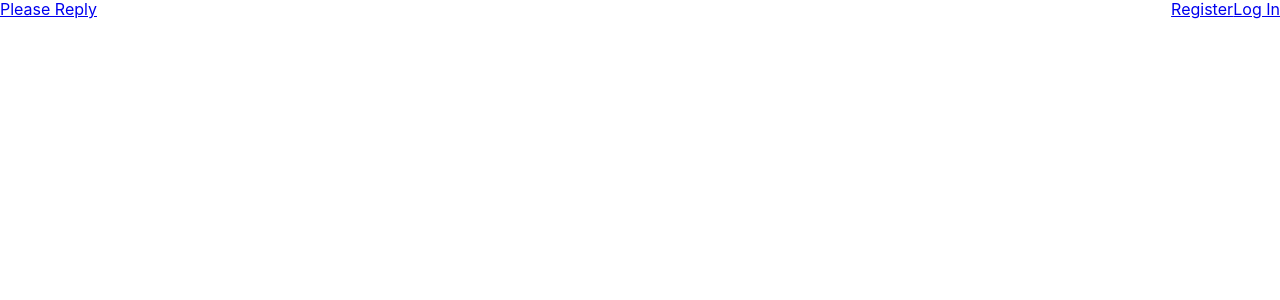
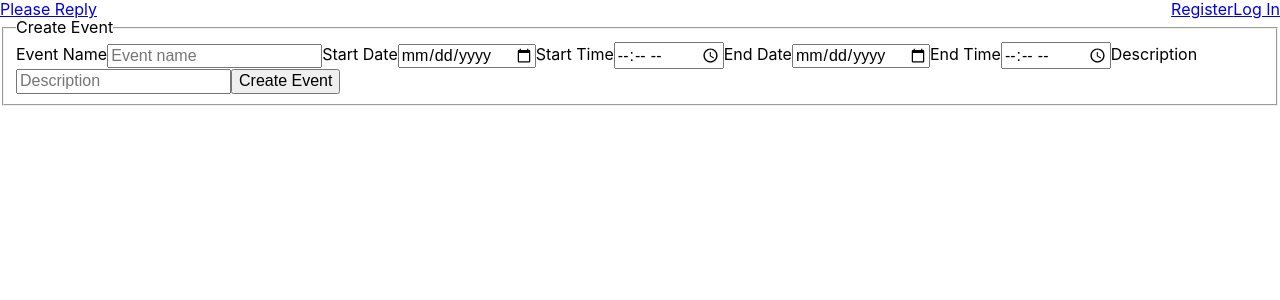
Before and after one commit to alvinwchou/please-reply, a React (Create React App) app: page /createevent in a window 1280 px wide. Shown: the top 300 px of the page. Built offline with nearby package versions, Linux system fonts and the light colour scheme; no server answers.

Commit message:
feat: :construction: crated CrateEvent component

```diff
--- a/src/App.js
+++ b/src/App.js
@@ -7,6 +7,7 @@ import { onAuthStateChanged, signOut, updateProfile } from 'firebase/auth';
 import { auth } from './firebase.js';
 import { useEffect, useState } from 'react';
 import './styles/styles.css'
+import CreateEvent from './pages/CreateEvent';
 
 
 function App() {
@@ -73,6 +74,7 @@ function App() {
         <Route path='/' element={<Home displayName={user.displayName} />} />
         <Route path='/register' element={<Register registerUser={registerUser}/>} />
         <Route path='/login' element={<LogIn />} />
+        <Route path='/createevent' element={<CreateEvent />} />
       </Routes>
 
     </div>
--- /dev/null
+++ b/src/pages/CreateEvent.js
@@ -0,0 +1,115 @@
+// CreateEvent.js
+
+import { useEffect, useState } from "react"
+
+function CreateEvent() {
+    const [createEventForm, setCreateEventForm] = useState({
+        eventName: '',
+        startDate: '',
+        startTime: '',
+        endDate: '',
+        endTime: '',
+        description: ''
+    })
+
+    const [currentDate, setCurrentDate] = useState('')
+
+    const handleChange = (e) => {
+        const itemName = e.target.name;
+        const itemValue = e.target.value;
+
+        setCreateEventForm({...createEventForm, [itemName]: itemValue})
+    }
+    const handleSubmit = (e) => {
+        e.preventDefault();
+
+        setCreateEventForm({
+            eventName: '',
+            startDate: '',
+            startTime: '',
+            endDate: '',
+            endTime: '',
+            description: ''
+        })
+    }
+
+    useEffect(() => {
+        const now = new Date()
+        console.log(now.getFullYear(), now.getMonth() + 1, now.getDay());
+        const year = now.getFullYear();
+        const month = now.getMonth() + 1 < 10 ? `0${now.getMonth() + 1}` : now.getMonth() +1
+        const date = now.getDate() < 10 ? `0${now.getDate()}` : now.getDate()
+        const today = `${year}-${month}-${date}`
+        console.log(today)
+        setCurrentDate({...currentDate, 'today': today})
+
+    }, [])
+
+    return (
+        <div className="createEvent">
+            <form onSubmit={handleSubmit}>
+                <fieldset>
+                    <legend>Create Event</legend>
+                    <label htmlFor="eventName">Event Name</label>
+                    <input
+                        type="text"
+                        name="eventName"
+                        id="eventName"
+                        placeholder="Event name"
+                        required
+                        onChange={handleChange}
+                        value={createEventForm.eventName}
+                    />
+                    <label htmlFor="startDate">Start Date</label>
+                    <input
+                        type="date"
+                        name="startDate"
+                        id="startDate"
+                        min={currentDate.today}
+                        required
+                        onChange={handleChange}
+                        value={createEventForm.startDate}
+                    />
+                    <label htmlFor="startTime">Start Time</label>
+                    <input
+                        type="time"
+                        name="startTime"
+                        id="startTime"
+                        onChange={handleChange}
+                        value={createEventForm.startTime}
+                    />
+                    <label htmlFor="endDate">End Date</label>
+                    <input
+                        type="date"
+                        name="endDate"
+                        id="endDate"
+                        min={createEventForm.startDate}
+                        onChange={handleChange}
+                        value={createEventForm.endDate}
+                    />
+                    <label htmlFor="endTime">End Time</label>
+                    <input
+                        type="time"
+                        name="endTime"
+                        id="endTime"
+                        onChange={handleChange}
+                        value={createEventForm.endTime}
+                    />
+                    <label htmlFor="description">Description</label>
+                    <input
+                        type="text"
+                        name="description"
+                        id="description"
+                        placeholder="Description"
+                        required
+                        onChange={handleChange}
+                        value={createEventForm.description}
+                    />
+                    <button>Create Event</button>
+                </fieldset>
+            </form>
+        </div>
+    )
+}
+
+export default CreateEvent
```
